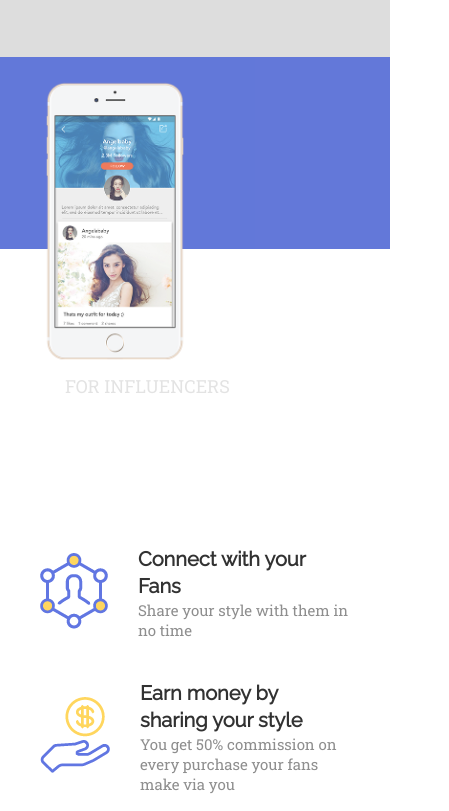
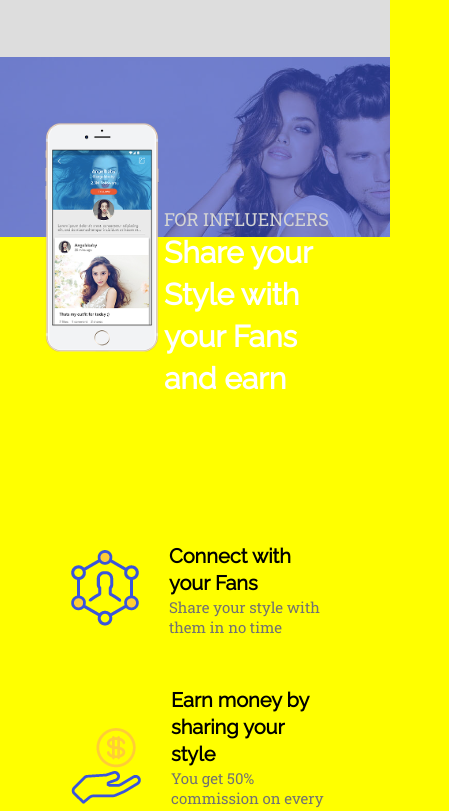
Before and after one commit to trendtap/trendtap.github.io, a plain HTML site: page index.html in a window 390 px wide. Shown: the part 1237-2048 px from the top of the page, 449 px wide, since content can reach past the window. Drawn offline with nearby package versions, Linux system fonts and the light colour scheme.

Commit message:
Added image for irina and fixed Influencer section

```diff
--- a/index.html
+++ b/index.html
@@ -27,37 +27,37 @@
         <div class="section-two">
             <h1>Some of our <span class="break-one">Influencers</span> <span><div class="break-two"></div></span></h1>
             <div class="personalities">
-                <div class="column" data-aos="zoom-in-up" data-aos-delay="100" data-aos-duration="400">
+                <div class="column" data-aos="zoom-in-up" data-aos-delay="50" data-aos-duration="400">
                     <div class="display-image image1"></div>
                     <h3>Allen Su</h3>
                     <h4>Musician</h4>
                     <h5>3.45M Followers</h5>
                 </div>
-                <div class="column" data-aos="zoom-in-up" data-aos-delay="200" data-aos-duration="400">
+                <div class="column" data-aos="zoom-in-up" data-aos-delay="100" data-aos-duration="400">
                     <div class="display-image image2"></div>
                     <h3>Blanda</h3>
                     <h4>Movie Star</h4>
                     <h5>1.85M Followers</h5>
                 </div>
-                <div class="column" data-aos="zoom-in-up" data-aos-delay="300" data-aos-duration="400">
+                <div class="column" data-aos="zoom-in-up" data-aos-delay="150" data-aos-duration="400">
                     <div class="display-image image3"></div>
                     <h3>Li Xiao</h3>
                     <h4>TV Star</h4>
                     <h5>2.13M Followers</h5>
                 </div>
-                <div class="column" data-aos="zoom-in-up" data-aos-delay="400" data-aos-duration="400">
+                <div class="column" data-aos="zoom-in-up" data-aos-delay="200" data-aos-duration="400">
                     <div class="display-image image4"></div>
                     <h3>Lin Mei Mei</h3>
                     <h4>Film and TV Star</h4>
                     <h5>15.4M Followers</h5>
                 </div>
-                <div class="column" data-aos="zoom-in-up" data-aos-delay="500" data-aos-duration="400">
+                <div class="column" data-aos="zoom-in-up" data-aos-delay="250" data-aos-duration="400">
                     <div class="display-image image5"></div>
                     <h3>MaoMao</h3>
                     <h4>TV Star</h4>
                     <h5>1.40M Followers</h5>
                 </div>
-                <div class="column" data-aos="zoom-in-up" data-aos-delay="600" data-aos-duration="400">
+                <div class="column" data-aos="zoom-in-up" data-aos-delay="300" data-aos-duration="400">
                     <div class="display-image image6"></div>
                     <h3>James Alofs</h3>
                     <h4>TV Personality</h4>
@@ -65,9 +65,13 @@
                 </div>
             </div>
         </div>
-        <div class="section-three clearfix">
-            <div class="image7"><img src="Assets\MobileMockup.png"></div>
-            <h1>for influencers <span class="break1">Share your Style with your Fans and earn</h1>
+        <div class="section-three">
+            <div class="image7"></div>
+            <div class="content">
+                <div class="heading">
+                    <h1>for influencers</h1>
+                    <p class="break1">Share your Style with your Fans and earn</p>
+                </div>
                 <div class="list">
                     <ul class="clearfix">
                         <li>
@@ -99,6 +103,7 @@
                             </div>
                         </li>
                     </ul>
+                </div>
             </div>
         </div>
         <div class="section-four">
--- a/main.css
+++ b/main.css
@@ -196,15 +196,61 @@
 }
 
 .section-three {
+    position: relative;
     padding: 50px 100px;
-    background-color: #3c57d0;
-    opacity: 0.8;
-    height: 281px;
 }
 
-.section-three .image7 img {
+.section-three:after {
+    background-color: #3c57d0;
+    content: '';
+    height: 220px;
+    width: 100%;
+    position: absolute;
+    top: 0;
+    left: 0;
+    opacity: 0.65;
+}
+
+.section-three:before {
+    background-image: url('./Assets/irina.jpg');
+    background-size: cover;
+    background-position: center;
     background-repeat: no-repeat;
+    content: '';
+    height: 220px;
+    width: 100%;
+    position: absolute;
+    top: 0;
+    left: 0;
+    opacity: 1;
+}
+
+.section-three .image7 {
+    width: 40%;
+    height: 460px;
+    position: relative;
     float: left;
+}
+
+.section-three .image7:after {
+    background: url(./Assets/MobileMockup.png);
+    z-index: 100;
+    background-size: contain;
+    background-position: center;
+    background-repeat: no-repeat;
+    content: '';
+    width: 100%;
+    height: 100%;
+    position: absolute;
+    top: 0;
+    left: 0;
+}
+
+.section-three .content {
+    width: 60%;
+    float: left;
+    position: relative;
+    z-index: 101;
 }
 
 .section-three h1 {
@@ -212,13 +258,10 @@
     line-height: 25px;
     font-size: 20px;
     font-weight: 400;
-    width: 60%;
-    margin-left: 40px;
-    float: left;
     text-transform: uppercase;
 }
 
-.section-three h1 span {
+.section-three .content p {
     font-family: 'Raleway', sans-serif;
     color: #fff;
     font-weight: bold;
@@ -229,11 +272,7 @@
 }
 
 .section-three .list {
-    float: left;
-    /*background-color: red;*/
-    width: 65%;
-    margin-top: 85px;
-    margin-left: 40px;
+    margin-top: 20px;
 }
 
 .section-three .list ul {
@@ -245,7 +284,7 @@
     display: flex;
     float: left;
     width: 50%;
-    padding: 30px;
+    padding: 50px 20px 0px 0px;
 }
 
 .section-three .image8 img {
@@ -552,7 +591,6 @@ input[type="submit"]:hover {
     opacity: 1;
 }
 
-
 #mce-EMAIL {
     display: inline-block;
     width: 400px;
@@ -567,7 +605,7 @@ input[type="submit"]:hover {
 
 @media screen and (max-width: 600px) {
     body {
-        /*background-color: yellow;*/
+        background-color: yellow;
     }
     .section-one {
         position: relative;
@@ -651,49 +689,57 @@ input[type="submit"]:hover {
         height: 130px;
         width: 130px;
     }
+    /*----------------*/
+    /*----------------*/
+    /*----------------*/
+    /*----------------*/
+    /*----------------*/
+    /*----------------*/
+    /*----------------*/
     .section-three {
-        padding: 20px;
-        height: 192px;
-        text-align: center;
-        position: relative;
+        padding: 40px;
+    }
+    .section-three:after {
+        height: 180px;
+    }
+    .section-three:before {
+        height: 180px;
     }
     .section-three .image7 {
-        display: inline-block;
-        float: left;
+        height: 280px;
     }
-    .section-three .image7 img {
-        width: 150px;
-        margin-left: 20px;
+    .section-three .content {
+        width: 100%;
     }
-    .section-three h1 {
+    .section-three .content .heading {
+        margin-left: 40%;
+        margin-top: -55%;
+    }
+    .section-three .content h1 {
         font-size: 18px;
-        position: relative;
-        width: 50%;
-        color: #ddd;
-        line-height: 40px;
-        float: left;
     }
-    .section-three h1 span {
-        font-family: 'Raleway', sans-serif;
-        color: #fff;
-        font-size: 25px;
-        line-height: 30px;
+    .section-three .content p {
+        font-size: 30px;
+        line-height: 42px;
     }
     .section-three .list {
-        margin: 0;
-        width: 100%;
-        text-align: left;
-    }
-    .section-three .list ul {
-        text-align: left;
+        margin-top: 30%;
+        margin-left: 10%;
     }
     .section-three .list ul li {
-        flex-direction: row;
-        align-items: center;
         width: 100%;
         float: none;
-        padding: 20px;
+        align-items: center;
     }
+    /*----------------*/
+    /*----------------*/
+    /*----------------*/
+    /*----------------*/
+    /*----------------*/
+    /*----------------*/
+    /*----------------*/
+    /*----------------*/
+    /*----------------*/
     .section-four {
         display: flex;
         flex-direction: column;
@@ -871,12 +917,16 @@ input[type="submit"]:hover {
         align-items: center;
     }
     input[type="email"] {
-        /*padding: 10px 30px 10px 10px;*/
         font-size: 24px;
         border: 2px solid #fff;
         height: 50px;
         line-height: 50px;
-        /*margin-top: 30px;*/
+    }
+    #mc_embed_signup_scroll {
+        justify-content: center;
+    }
+    #mce-EMAIL {
+        width: 300px;
     }
     ::-webkit-input-placeholder {
         font-size: 18px;
```
Also changed, not shown: Assets/irina.jpg (added). Lines whose indentation alone changed are shown as unchanged.
